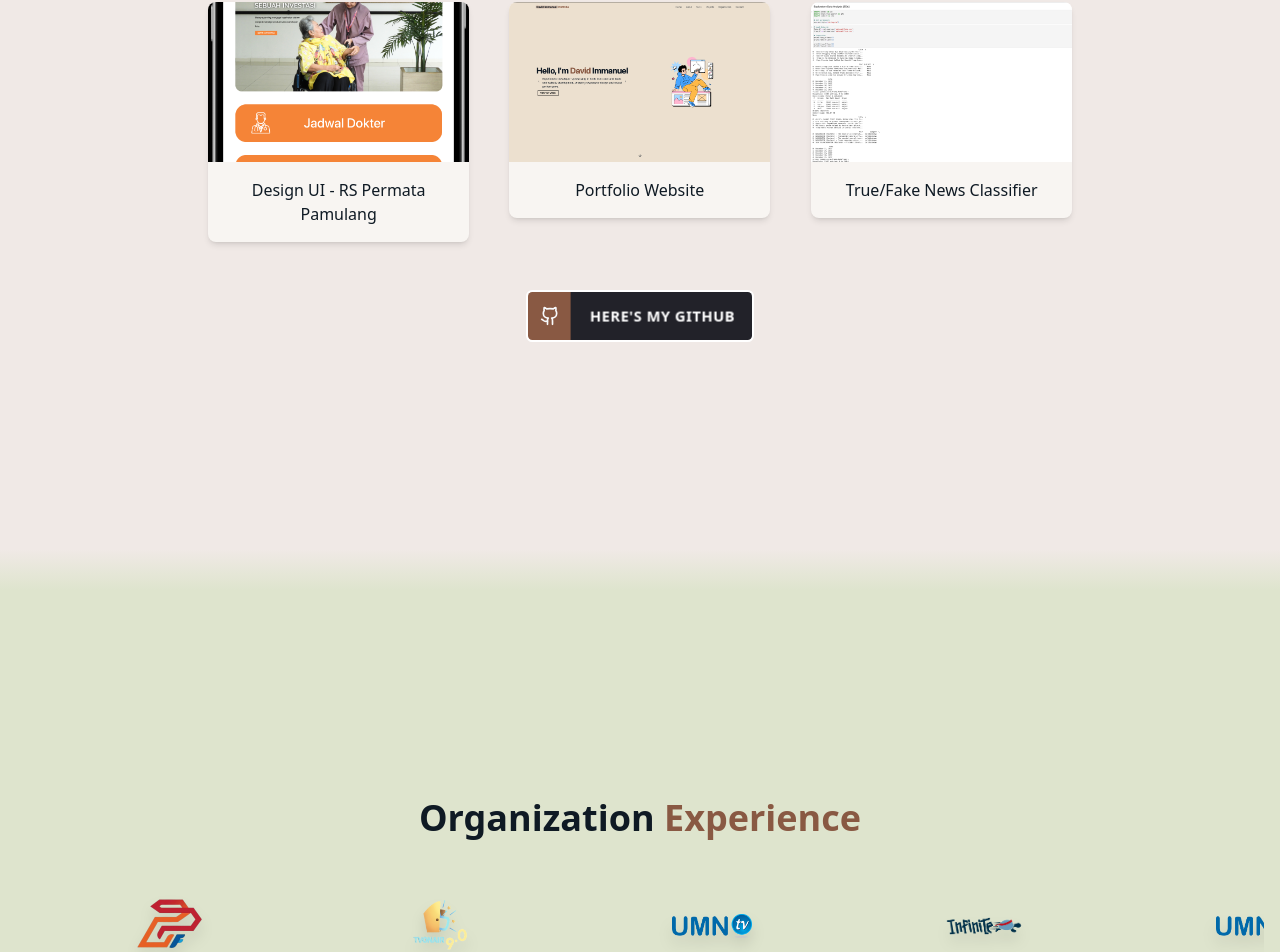
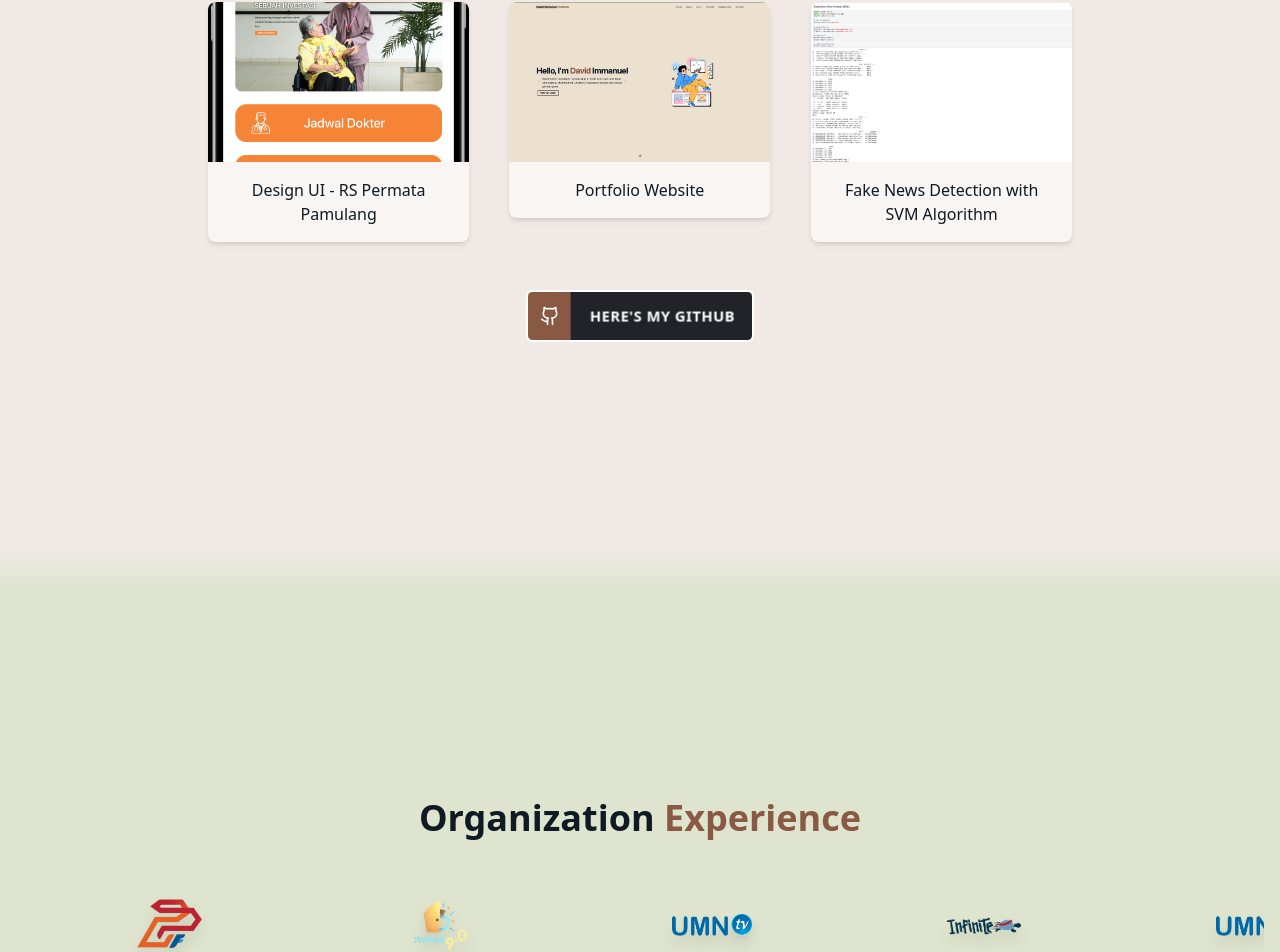
Before and after one commit to d1laav/portfolio-website, a React (Vite) app: page / in a window 1280 px wide. Shown: the part 3830-4782 px from the top of the page. Built offline with nearby package versions, Linux system fonts and the light colour scheme.

Commit message:
Update ProjectSection.jsx

```diff
--- a/src/components/ProjectSection.jsx
+++ b/src/components/ProjectSection.jsx
@@ -86,7 +86,7 @@ const projects = [
 	},
 	{
 		id: 6,
-		title: "True/Fake News Classifier",
+		title: "Fake News Detection with SVM Algorithm",
 		description:
 			"A machine learning project that classifies news articles as true or fake using Python and various libraries.",
 		images: [
```
Lines whose indentation alone changed are shown as unchanged.
